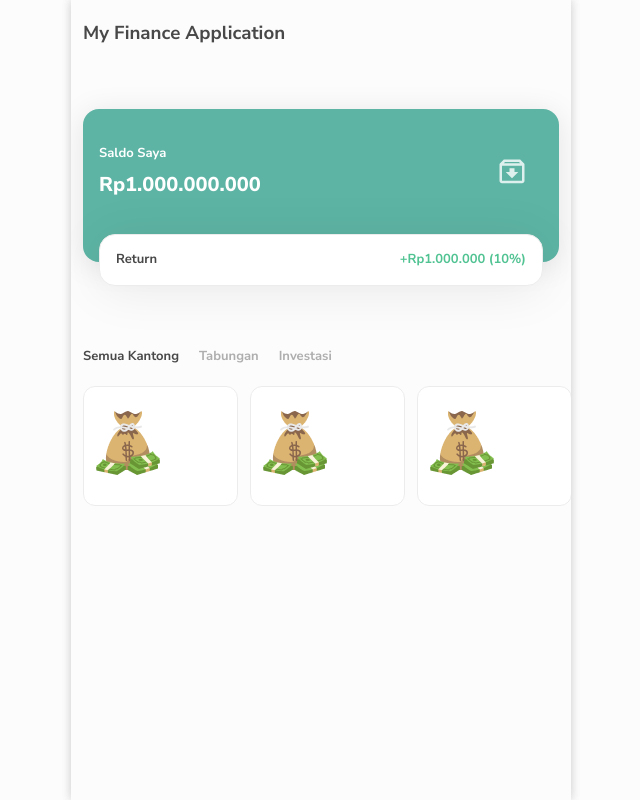
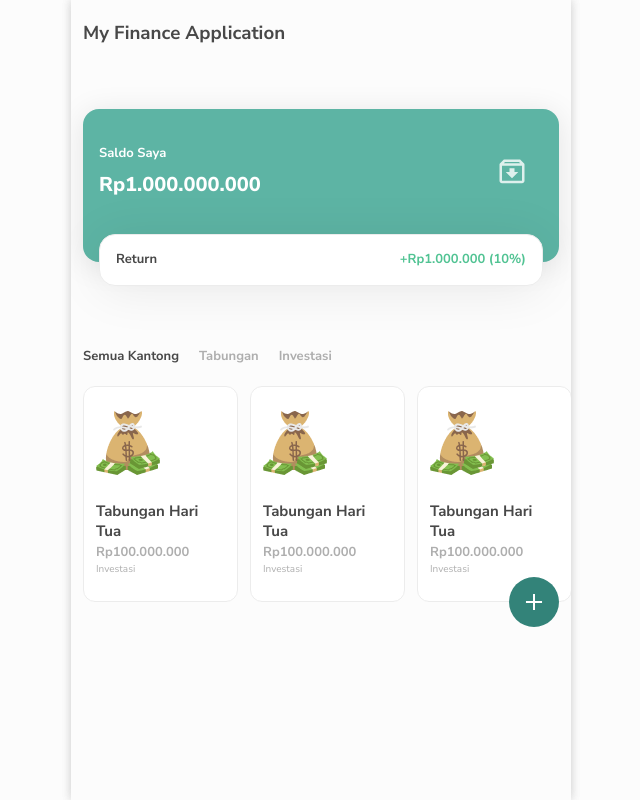
Before and after one commit to AburizalAN/Finance-App, a Next.js app: page / in a window 1280 px wide. Shown: the whole page, without its empty margins (319-959 px from the left). Built offline with nearby package versions, Linux system fonts and the light colour scheme.

Commit message:
Add AddButton

```diff
--- /dev/null
+++ b/components/CardKantong.tsx
@@ -0,0 +1,42 @@
+import { Card } from 'components/style'
+import styled from '@emotion/styled'
+
+const ThisCard = styled(Card)`
+  height: 100%;
+  *:not(:last-child) {
+    margin-bottom: 2px;
+  }
+`
+const Image = styled.img`
+  margin-bottom: 20px !important;
+`
+const Title = styled.div`
+  font-size: 15px;
+  font-weight: 700;
+  line-height: 20.46px;
+`
+const SubTitle = styled.div`
+  font-size: 13px;
+  font-weight: 700;
+  line-height: 17.73px;
+  color: #AEAEAE;
+`
+const Desc = styled.div`
+  font-size: 10px;
+  line-height: 13.64px;
+  color: #AEAEAE;
+`
+
+
+const CardKantong = () => {
+  return (
+    <ThisCard padding="24px 12px" width="155px">
+      <Image src="/money-bag.png" alt="money bag" />
+      <Title>Tabungan Hari Tua</Title>
+      <SubTitle>Rp100.000.000</SubTitle>
+      <Desc>Investasi</Desc>
+    </ThisCard>
+  )
+}
+
+export default CardKantong
--- a/components/TabKantong.tsx
+++ b/components/TabKantong.tsx
@@ -4,10 +4,13 @@ import Tabs from '@mui/material/Tabs'
 import Tab from '@mui/material/Tab'
 import Box from '@mui/material/Box'
 import Grid from '@mui/material/Grid'
-import { Card, SliderGrid } from 'components/style'
+import { SliderGrid } from 'components/style'
+import CardKantong from 'components/CardKantong'
+import AddIcon from 'components/icons/AddIcon'
 
 const Container = styled.div`
   margin-top: 62px;
+  position: relative;
 `
 const StyledTab = styled(Tab)`
   padding: 0;
@@ -20,6 +23,20 @@ const StyledTab = styled(Tab)`
   font-weight: 700;
   line-height: 17.73px;
   color: #AEAEAE;
+`
+const AddButton = styled.button`
+  background-color: #338379;
+  border-radius: 50%;
+  width: 50px;
+  height: 50px;
+  display: flex;
+  align-items: center;
+  justify-content: center;
+  border: none;
+  position: absolute;
+  bottom: 0;
+  right: 0;
+  transform: translateY(50%);
 `
 
 interface TabPanelProps {
@@ -46,9 +63,7 @@ const TabPanel = (props: TabPanelProps) => {
       <SliderGrid columnSpacing="12px" px="12px">
         {[...Array(4)].map((item, i: number) => (
           <Grid key={i} item>
-            <Card padding="24px 12px" width="155px">
-              <img src="/money-bag.png" alt="money bag" />
-            </Card>
+            <CardKantong />
           </Grid>
         ))}
       </SliderGrid>
@@ -81,6 +96,9 @@ const TabKantong = () => {
       <TabPanel value={value} index={2}>
         Item Three
       </TabPanel>
+      <AddButton>
+        <AddIcon />
+      </AddButton>
     </Container>
   )
 }
--- /dev/null
+++ b/components/icons/AddIcon.tsx
@@ -0,0 +1,14 @@
+interface PropTypes {
+  fill?: string
+  fillOpacity?: string
+}
+
+const Add = ({ fill = "white", fillOpacity = "0.8" }: PropTypes) => {
+  return (
+    <svg width="34" height="34" viewBox="0 0 34 34" fill="none" xmlns="http://www.w3.org/2000/svg">
+      <path d="M18.0044 15.9955V8.96428H15.9955V15.9955H8.96426V18.0045H15.9955V25.0357H18.0044V18.0045H25.0357V15.9955H18.0044Z" fill={fill}/>
+    </svg>
+  )
+}
+
+export default Add
```
